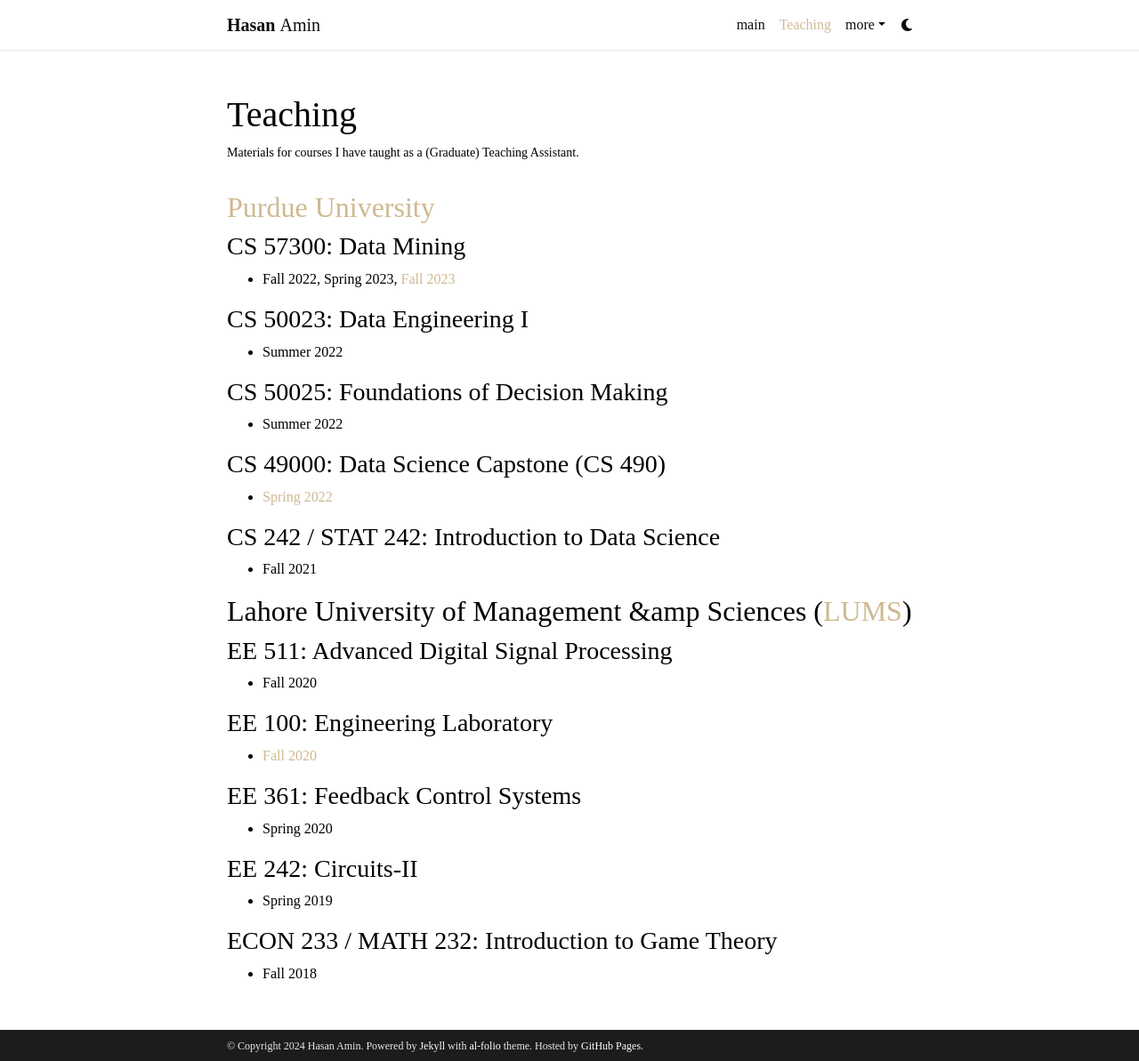
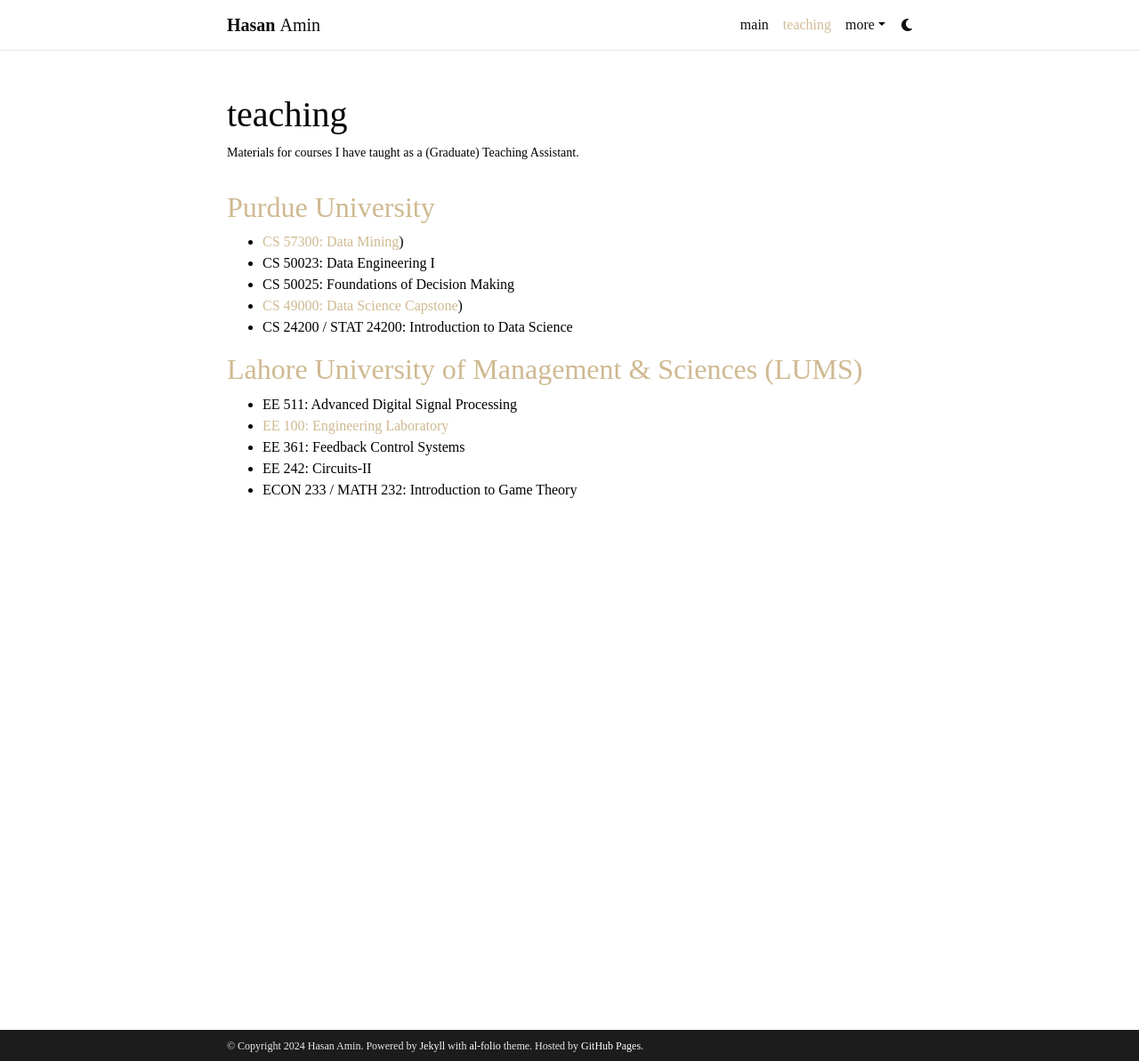
Before and after one commit to shasanamin/shasanamin.github.io, a Jekyll site: the page built from _pages/teaching.md, in a window 1280 px wide and 1193 px high. Shown: the whole window at 89% size. Built offline with Jekyll 4.4.1, drawn with Linux system fonts in a browser that asks for light colours; comment, search, counter and statistics services are not loaded; a style sheet for code colours, icons or effects is not loaded.

Commit message:
update teaching

```diff
--- a/_pages/teaching.md
+++ b/_pages/teaching.md
@@ -1,43 +1,22 @@
 ---
 layout: page
 permalink: /teaching/
-title: Teaching
+title: teaching
 description: Materials for courses I have taught as a (Graduate) Teaching Assistant.
 nav: true
 nav_order: 5
 ---
 
 ## [Purdue University](https://cs.purdue.edu/)
+- [CS 57300: Data Mining](https://mingyin.org/CS573/Fall2023/index.html))
+- CS 50023: Data Engineering I
+- CS 50025: Foundations of Decision Making
+- [CS 49000: Data Science Capstone](https://www.cs.purdue.edu/homes/jhonorio/22spring-cs49000dsc.html))
+- CS 24200 / STAT 24200: Introduction to Data Science
 
-### CS 57300: Data Mining
-- Fall 2022, Spring 2023, [Fall 2023](https://mingyin.org/CS573/Fall2023/index.html)
-
-### CS 50023: Data Engineering I
-- Summer 2022
-
-### CS 50025: Foundations of Decision Making
-- Summer 2022
-
-### CS 49000: Data Science Capstone (CS 490)
-- [Spring 2022](https://www.cs.purdue.edu/homes/jhonorio/22spring-cs49000dsc.html)
-
-### CS 242 / STAT 242: Introduction to Data Science
-- Fall 2021
-
-
-## Lahore University of Management &amp Sciences ([LUMS](https://www.lums.edu.pk/))
-
-### EE 511: Advanced Digital Signal Processing
-- Fall 2020
-
-### EE 100: Engineering Laboratory
-- [Fall 2020](https://www.youtube.com/playlist?list=PL3kF3A_nOa9jiO6uld9LgrmhKKgvcsBZ_)
-
-### EE 361: Feedback Control Systems
-- Spring 2020
-
-### EE 242: Circuits-II
-- Spring 2019
-
-### ECON 233 / MATH 232: Introduction to Game Theory
-- Fall 2018
+## [Lahore University of Management & Sciences (LUMS)](https://www.lums.edu.pk/)
+- EE 511: Advanced Digital Signal Processing
+- [EE 100: Engineering Laboratory](https://www.youtube.com/playlist?list=PL3kF3A_nOa9jiO6uld9LgrmhKKgvcsBZ_)
+- EE 361: Feedback Control Systems
+- EE 242: Circuits-II
+- ECON 233 / MATH 232: Introduction to Game Theory
```
